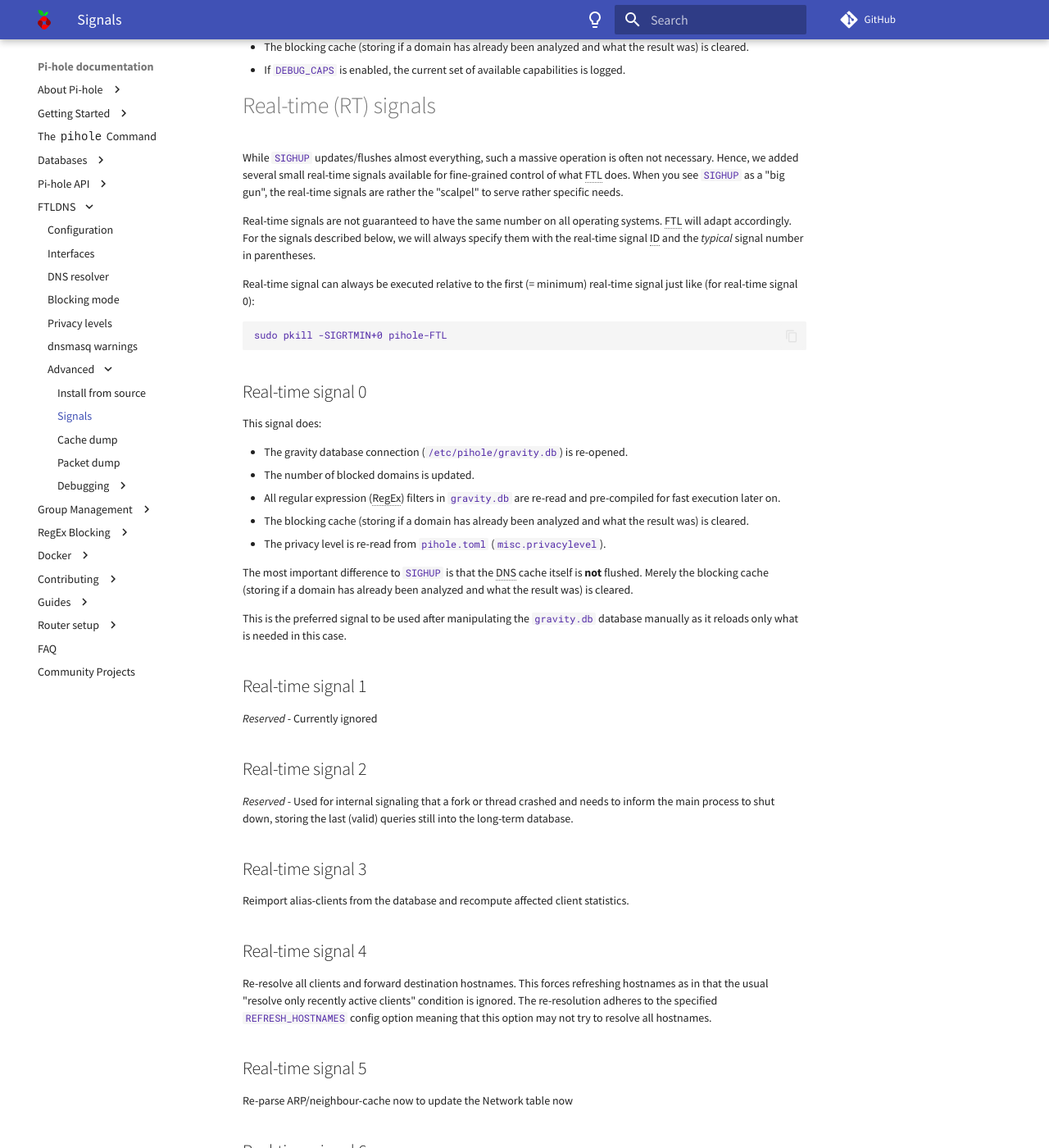
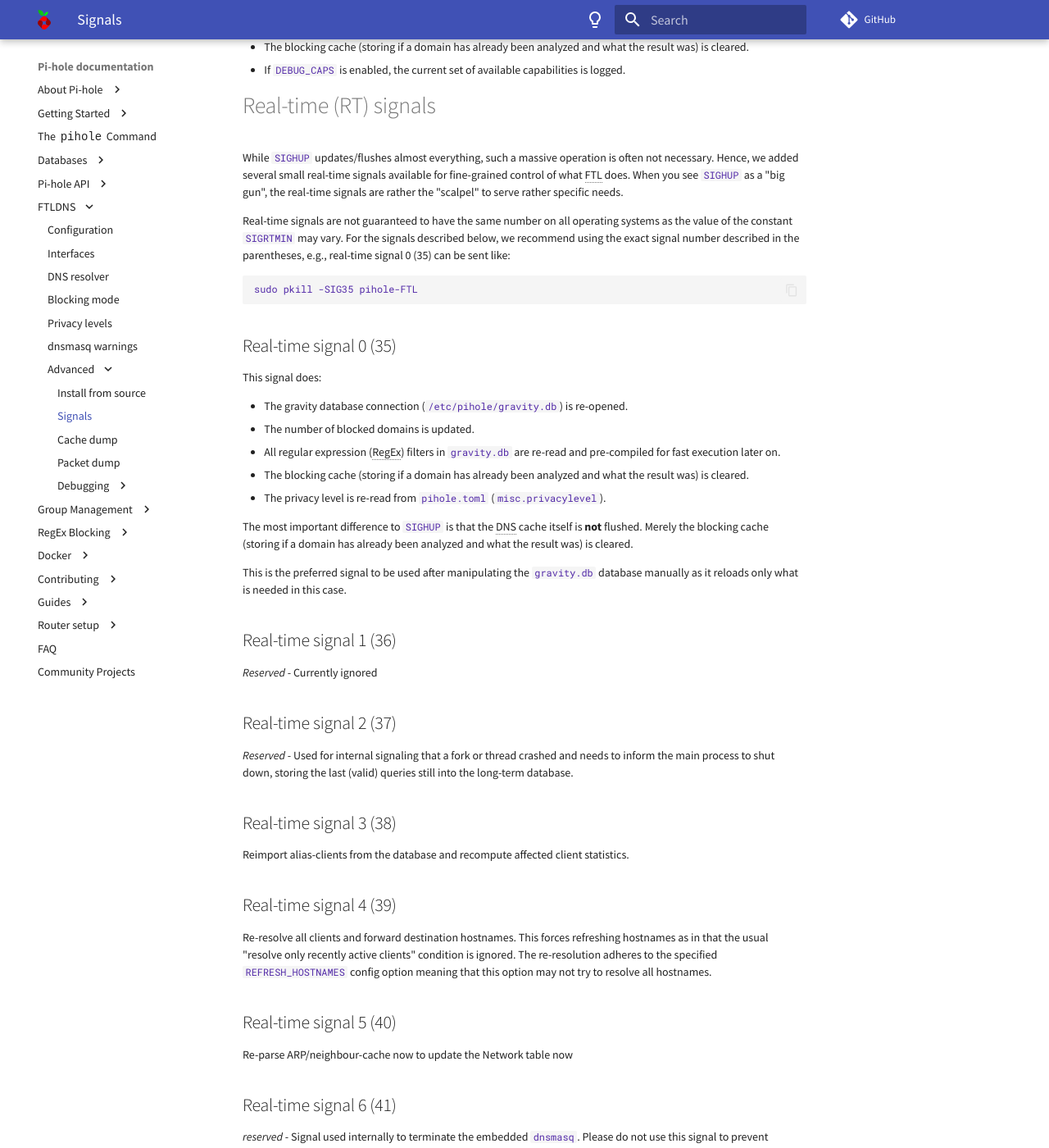
Before and after one commit to pi-hole/docs, an MkDocs documentation site: the page built from docs/ftldns/signals.md, in a window 1280 px wide and 1400 px high, scrolled down 815 px. Shown: the whole window at 82% size. Built offline with MkDocs 1.6.1 and Material for MkDocs 9.7.7, drawn with Linux system fonts in a browser that asks for light colours; comment, search, counter and statistics services are not loaded; some of the changed text lies outside the part shown.

Commit message:
After a report on Discourse, investigations have revealed that SIGRTMIN are defined differently in Debian (glibc-based) and Alpine (musl-based). Hence, sending signals relative to SIGRTMIN is going to be an issue on Debian as we build the pihole-FTL binaries on Alpine. Change the documentation to use fixed signals (instead of relative ones) to fix this. Signals relative to the constant `SIGRTMIN` have been added as there is a certain number ambiguity under `glibc` (see man 7 signals). However, this ambiguity does not exist in `musl`-based binaries.
Signed-off-by: DL6ER <dl6er@dl6er.de>

````diff
--- a/docs/ftldns/signals.md
+++ b/docs/ftldns/signals.md
@@ -33,15 +33,13 @@ When FTL receives a `SIGHUP`, it clears the entire DNS cache, and then
 
 While `SIGHUP` updates/flushes almost everything, such a massive operation is often not necessary. Hence, we added several small real-time signals available for fine-grained control of what FTL does. When you see `SIGHUP` as a "big gun", the real-time signals are rather the "scalpel" to serve rather specific needs.
 
-Real-time signals are not guaranteed to have the same number on all operating systems. FTL will adapt accordingly. For the signals described below, we will always specify them with the real-time signal ID and the *typical* signal number in parentheses.
-
-Real-time signal can always be executed relative to the first (= minimum) real-time signal just like (for real-time signal 0):
+Real-time signals are not guaranteed to have the same number on all operating systems as the value of the constant `SIGRTMIN` may vary. For the signals described below, we recommend using the exact signal number described in the parentheses, e.g., real-time signal 0 (35) can be sent like:
 
 ```bash
-sudo pkill -SIGRTMIN+0 pihole-FTL
+sudo pkill -SIG35 pihole-FTL
 ```
 
-## Real-time signal 0
+## Real-time signal 0 (35)
 
 This signal does:
 
@@ -55,30 +53,30 @@ The most important difference to `SIGHUP` is that the DNS cache itself is **not*
 
 This is the preferred signal to be used after manipulating the `gravity.db` database manually as it reloads only what is needed in this case.
 
-## Real-time signal 1
+## Real-time signal 1 (36)
 
 *Reserved* - Currently ignored
 
-## Real-time signal 2
+## Real-time signal 2 (37)
 
 *Reserved* - Used for internal signaling that a fork or thread crashed and needs to inform the main process to shut down, storing the last (valid) queries still into the long-term database.
 
-## Real-time signal 3
+## Real-time signal 3 (38)
 
 Reimport alias-clients from the database and recompute affected client statistics.
 
-## Real-time signal 4
+## Real-time signal 4 (39)
 
 Re-resolve all clients and forward destination hostnames. This forces refreshing hostnames as in that the usual "resolve only recently active clients" condition is ignored. The re-resolution adheres to the specified `REFRESH_HOSTNAMES` config option meaning that this option may not try to resolve all hostnames.
 
-## Real-time signal 5
+## Real-time signal 5 (40)
 
 Re-parse ARP/neighbour-cache now to update the Network table now
 
-## Real-time signal 6
+## Real-time signal 6 (41)
 
 *reserved* - Signal used internally to terminate the embedded `dnsmasq`. Please do not use this signal to prevent misbehaviour.
 
-## Real-time signal 7
+## Real-time signal 7 (42)
 
 Scan binary search lookup tables for hash collisions and report if any are found. This is a debugging signal and not meaningful production. Scanning the lookup tables is a time-consuming operation and may stall DNS resolution for a while on low-end devices.
````
